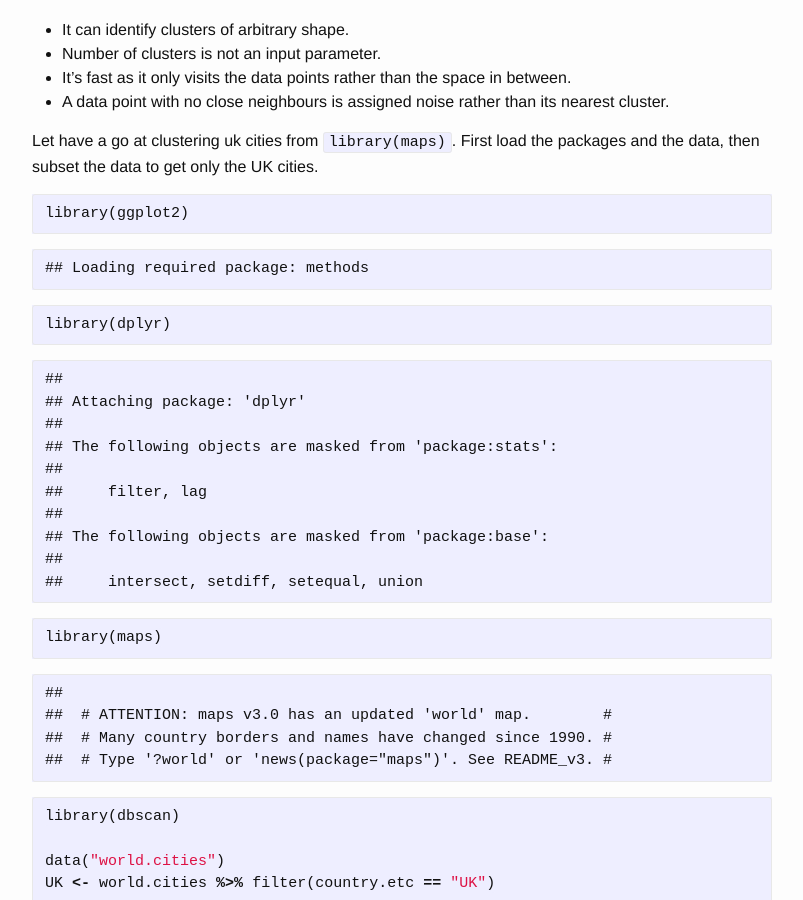
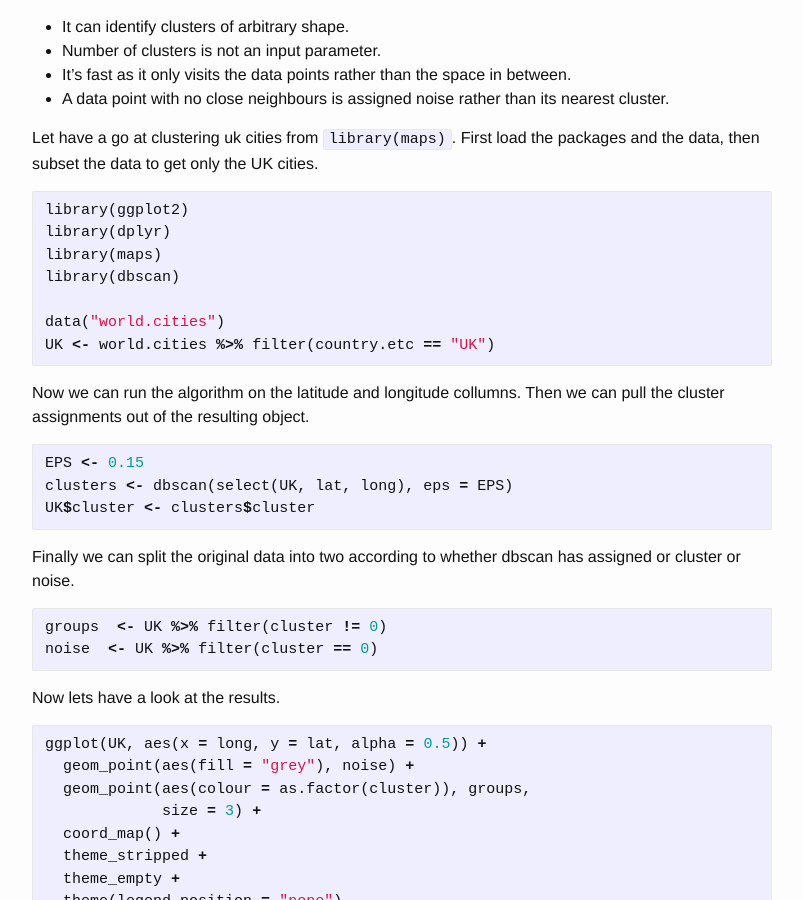
Before and after one commit to rmnppt/rmnppt.github.io, a Jekyll site: the page built from _posts/2015-11-23-DBScan-UK.md, in a window 1280 px wide and 900 px high, scrolled down 320 px. Shown: the whole window, without its empty margins (238-1041 px from the left). Built offline with Jekyll 4.4.1, drawn with Linux system fonts in a browser that asks for light colours; Markdown is read by kramdown in place of the engine named in the settings; some of the changed text lies outside the part shown.

Commit message:
fixed snytax highlighting

````diff
--- a/_config.yml
+++ b/_config.yml
@@ -17,4 +17,5 @@
 github_username: rmnppt
 
 # Build settings
-markdown: kramdown
+# markdown: kramdown
+markdown: redcarpet
--- a/_posts/2015-11-23-DBScan-UK.md
+++ b/_posts/2015-11-23-DBScan-UK.md
@@ -6,7 +6,7 @@
 ---
 
 I know I am probably late to this party but I recently found out about DBSCAN or "A
-Density-Based Algorithm for Discovering Clusters in Large Spatial Databases with Noise"[^1]. In a nutshell, the algorithm visits successive data point and asks whether neighbouring points are density-reachable. In other words is it possible to connect two points with a chain of points all conforming to some density criteria. This has some major advantages over other clustering algorithms that I have used before.
+Density-Based Algorithm for Discovering Clusters in Large Spatial Databases with Noise"[1]. In a nutshell, the algorithm visits successive data point and asks whether neighbouring points are density-reachable. In other words is it possible to connect two points with a chain of points all conforming to some density criteria. This has some major advantages over other clustering algorithms that I have used before.
 
 * It can identify clusters of arbitrary shape.
 * Number of clusters is not an input parameter.
@@ -18,41 +18,8 @@
 
 ```r
 library(ggplot2)
-```
-
-```
-## Loading required package: methods
-```
-
-```r
 library(dplyr)
-```
-
-```
-##
-## Attaching package: 'dplyr'
-##
-## The following objects are masked from 'package:stats':
-##
-##     filter, lag
-##
-## The following objects are masked from 'package:base':
-##
-##     intersect, setdiff, setequal, union
-```
-
-```r
 library(maps)
-```
-
-```
-##
-##  # ATTENTION: maps v3.0 has an updated 'world' map.        #
-##  # Many country borders and names have changed since 1990. #
-##  # Type '?world' or 'news(package="maps")'. See README_v3. #
-```
-
-```r
 library(dbscan)
 
 data("world.cities")
@@ -94,4 +61,4 @@
 
 ![plot of chunk unnamed-chunk-5](/figure/source/2015-11-23-DBScan-UK/unnamed-chunk-5-1.png)
 
-[^1]: I recommend reading the paper which is quite accesible. Martin Ester, Hans-Peter Kriegel, Joerg Sander, Xiaowei Xu (1996). A Density-Based Algorithm for Discovering Clusters in Large Spatial Databases with Noise. Institute for Computer Science, University of Munich. Proceedings of 2nd International Conference on Knowledge Discovery and Data Mining (KDD-96).
+[1]: I recommend reading the paper which is quite accesible. Martin Ester, Hans-Peter Kriegel, Joerg Sander, Xiaowei Xu (1996). A Density-Based Algorithm for Discovering Clusters in Large Spatial Databases with Noise. Institute for Computer Science, University of Munich. Proceedings of 2nd International Conference on Knowledge Discovery and Data Mining (KDD-96).
--- a/_source/2015-11-23-DBScan-UK.Rmd
+++ b/_source/2015-11-23-DBScan-UK.Rmd
@@ -6,7 +6,7 @@
 ---
 
 I know I am probably late to this party but I recently found out about DBSCAN or "A
-Density-Based Algorithm for Discovering Clusters in Large Spatial Databases with Noise"[^1]. In a nutshell, the algorithm visits successive data point and asks whether neighbouring points are density-reachable. In other words is it possible to connect two points with a chain of points all conforming to some density criteria. This has some major advantages over other clustering algorithms that I have used before.
+Density-Based Algorithm for Discovering Clusters in Large Spatial Databases with Noise"[1]. In a nutshell, the algorithm visits successive data point and asks whether neighbouring points are density-reachable. In other words is it possible to connect two points with a chain of points all conforming to some density criteria. This has some major advantages over other clustering algorithms that I have used before.
 
 * It can identify clusters of arbitrary shape.
 * Number of clusters is not an input parameter.
@@ -61,4 +61,4 @@
   theme(legend.position = "none")
 ```
 
-[^1]: I recommend reading the paper which is quite accesible. Martin Ester, Hans-Peter Kriegel, Joerg Sander, Xiaowei Xu (1996). A Density-Based Algorithm for Discovering Clusters in Large Spatial Databases with Noise. Institute for Computer Science, University of Munich. Proceedings of 2nd International Conference on Knowledge Discovery and Data Mining (KDD-96).
+[1]: I recommend reading the paper which is quite accesible. Martin Ester, Hans-Peter Kriegel, Joerg Sander, Xiaowei Xu (1996). A Density-Based Algorithm for Discovering Clusters in Large Spatial Databases with Noise. Institute for Computer Science, University of Munich. Proceedings of 2nd International Conference on Knowledge Discovery and Data Mining (KDD-96).
````
Also changed, not shown: other parts of _source/2015-11-23-DBScan-UK.Rmd (+1 -1 lines).
